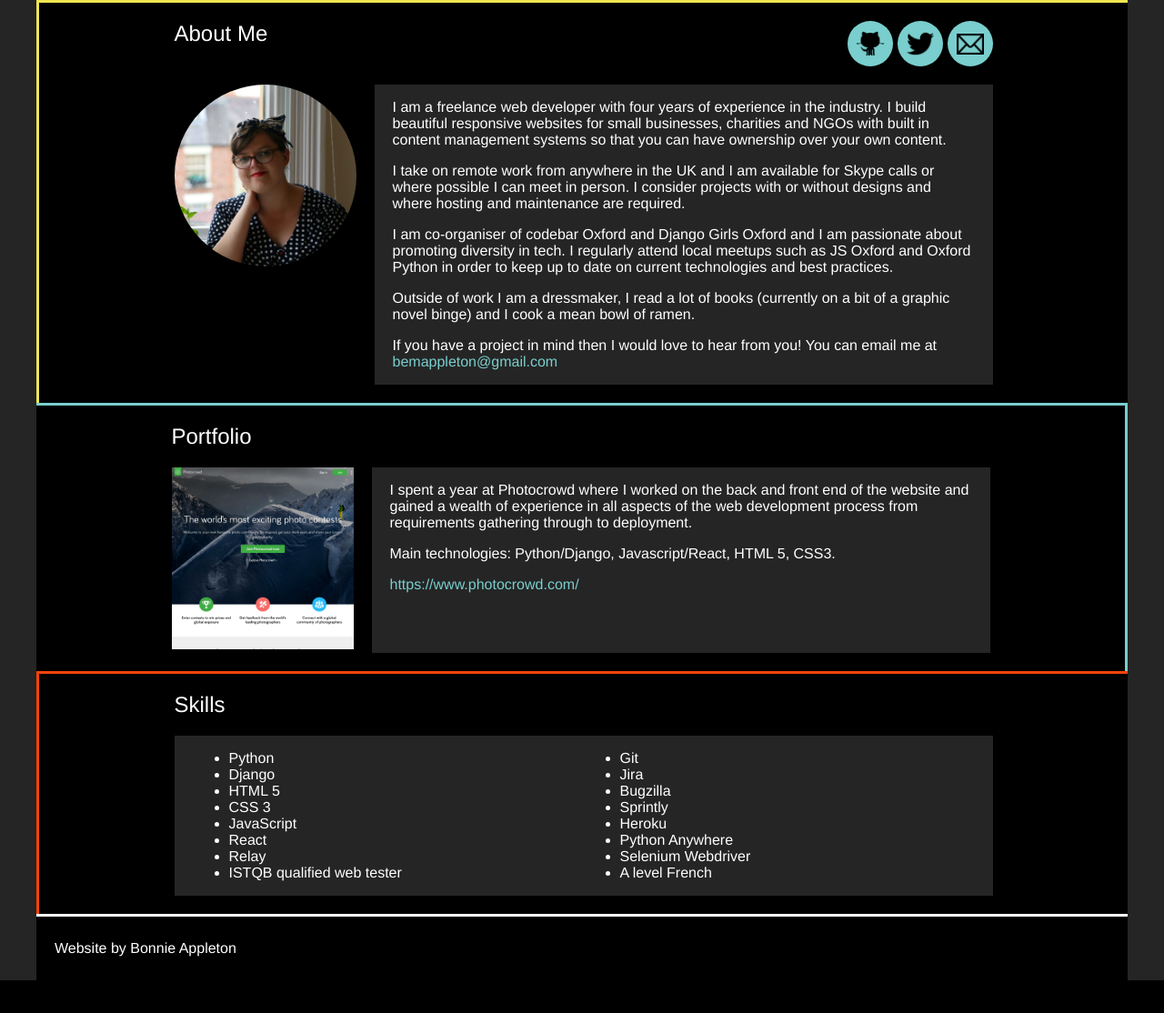
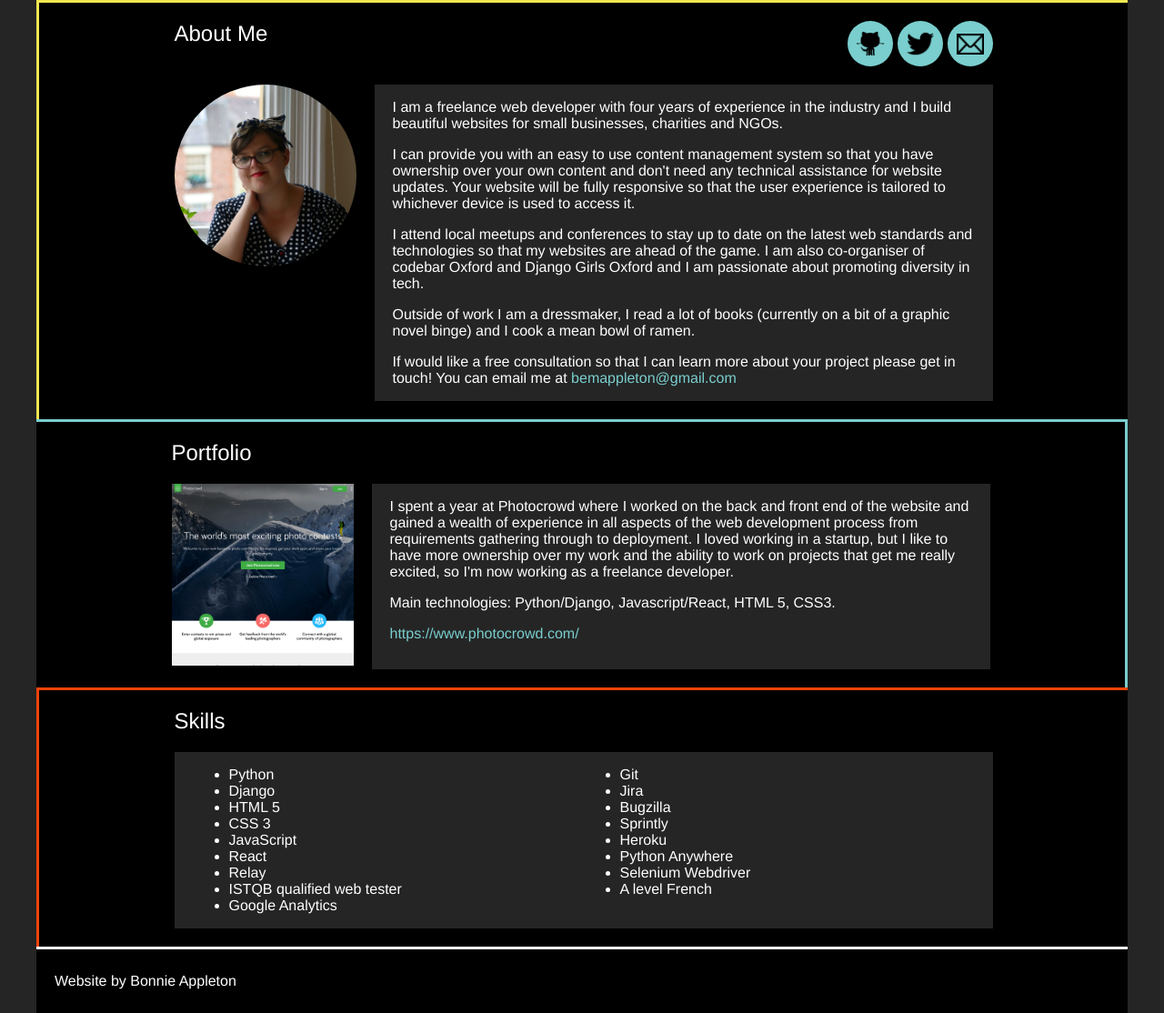
Before and after one commit to bonnieappleton/Portfolio-Website, a Django app: template home/templates/home/homepage.html in a window 1280 px wide. Shown: the part 462-1576 px from the top of the page at 91% size. Before the commit the page ends 1540 px from the top, so only its background shows below. Run offline with Django 3.2, Linux system fonts and the light colour scheme; the template is opened without the code that fills it, so the values that code supplies are empty; some libraries are stand-ins or nearby versions; some web fonts are replaced.

Commit message:
Add google webmaster verification and update text

```diff
--- /dev/null
+++ b/google6430b1c1c5f4d50f.html
@@ -0,0 +1 @@
+google-site-verification: google6430b1c1c5f4d50f.html
--- a/home/templates/home/homepage.html
+++ b/home/templates/home/homepage.html
@@ -21,28 +21,29 @@
             <img class="thumbnail thumbnail--avatar" src="{% static 'img/bonnieappleton.jpg' %}" alt="avatar-image"></img>
             <div class="text">
                 <p>
-                    I am a freelance web developer with four years of experience in the industry.
-                    I build beautiful responsive websites for small businesses, charities and NGOs
-                    with built in content management systems so that you can have ownership over
-                    your own content.
+                    I am a freelance web developer with four years of experience in the industry
+                    and I build beautiful websites for small businesses, charities and NGOs.
                 </p>
                 <p>
-                    I take on remote work from anywhere in the UK and I am available
-                    for Skype calls or where possible I can meet in person. I consider projects
-                    with or without designs and where hosting and maintenance are required.
+                    I can provide you with an easy to use content management system so that you
+                    have ownership over your own content and don't need any technical assistance
+                    for website updates. Your website will be fully responsive so that the user
+                    experience is tailored to whichever device is used to access it.
                 </p>
                 <p>
-                    I am co-organiser of codebar Oxford and Django Girls Oxford and I am passionate
-                    about promoting diversity in tech. I regularly attend local meetups such as
-                    JS Oxford and Oxford Python in order to keep up to date on current technologies
-                    and best practices.
+                    I attend local meetups and conferences to stay up to date on the latest web
+                    standards and technologies so that my websites are ahead of the game. I am
+                    also co-organiser of codebar Oxford and Django Girls Oxford and I am passionate
+                    about promoting diversity in tech.
                 </p>
                 <p>
-                    Outside of work I am a dressmaker, I read a lot of books (currently on a bit of
-                    a graphic novel binge) and I cook a mean bowl of ramen.
+                    Outside of work I am a dressmaker, I read a lot of books (currently on a bit
+                    of a graphic novel binge) and I cook a mean bowl of ramen.
                 </p>
                 <p>
-                    If you have a project in mind then I would love to hear from you!
+                    If would like a free consultation so that I can learn more about your project
+                    please get in touch!
+
                     You can email me at
                     <a class="link" href="mailto:bemappleton@gmail.com">bemappleton@gmail.com</a>
                 </p>
@@ -63,6 +64,9 @@
                     I spent a year at Photocrowd where I worked on the back and front end of
                     the website and gained a wealth of experience in all aspects of the web
                     development process from requirements gathering through to deployment.
+                    I loved working in a startup, but I like to have more ownership over my
+                    work and the ability to work on projects that get me really excited, so
+                    I'm now working as a freelance developer.
                 </p>
                 <p>
                     Main technologies: Python/Django, Javascript/React, HTML 5, CSS3.
@@ -91,6 +95,7 @@
                     <li>React</li>
                     <li>Relay</li>
                     <li>ISTQB qualified web tester</li>
+                    <li>Google Analytics</li>
                 </ul>
                 <ul class="text__list">
                     <li>Git</li>
```
